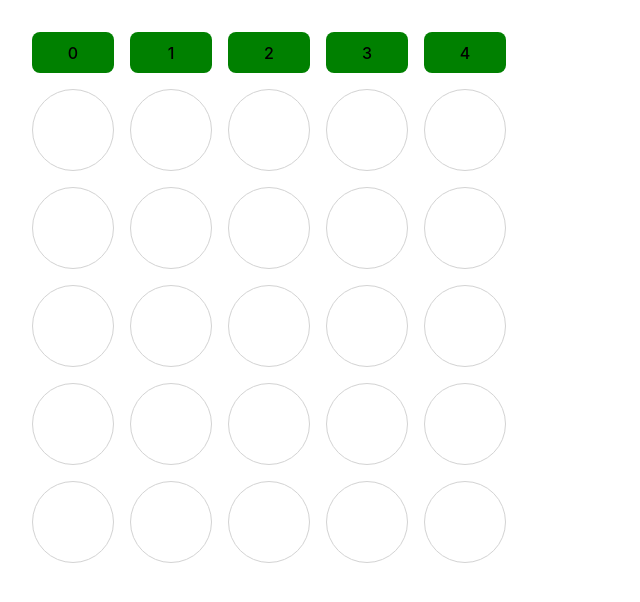
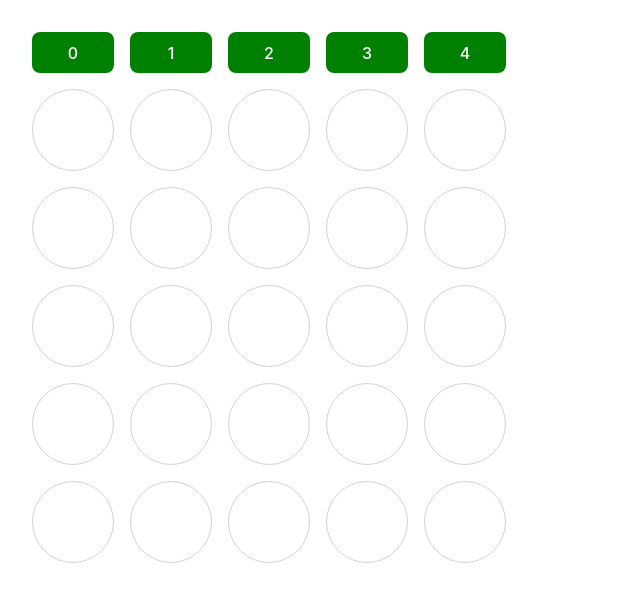
Before and after one commit to timoweave/connect_four, a React (Vite) app: page / in a window 1280 px wide. Shown: the top 602 px of the page, without its empty margins (0-640 px from the left). Built offline with nearby package versions, Linux system fonts and the light colour scheme.

Commit message:
change css style

```diff
--- a/src/App.tsx
+++ b/src/App.tsx
@@ -143,6 +143,7 @@ const GameButtonStyle = (
   player: GamePlayer
 ): React.CSSProperties => ({
   gridArea: gamebuttonGridArea({ col }),
+  color: "white",
   backgroundColor: gameGetCellColor(player),
   width: "100%",
 });
--- a/src/index.css
+++ b/src/index.css
@@ -25,8 +25,8 @@ a:hover {
 
 body {
   margin: 2rem;
-  min-width: 320px;
-  min-height: 100vh;
+  width: 100wh;
+    height: 100vh;
 }
 
 h1 {
@@ -45,13 +45,6 @@ button {
   cursor: pointer;
   transition: border-color 0.25s;
 }
-button:hover {
-  border-color: #646cff;
-}
-button:focus,
-button:focus-visible {
-  outline: 4px auto -webkit-focus-ring-color;
-}
 
 @media (prefers-color-scheme: light) {
   :root {
```
